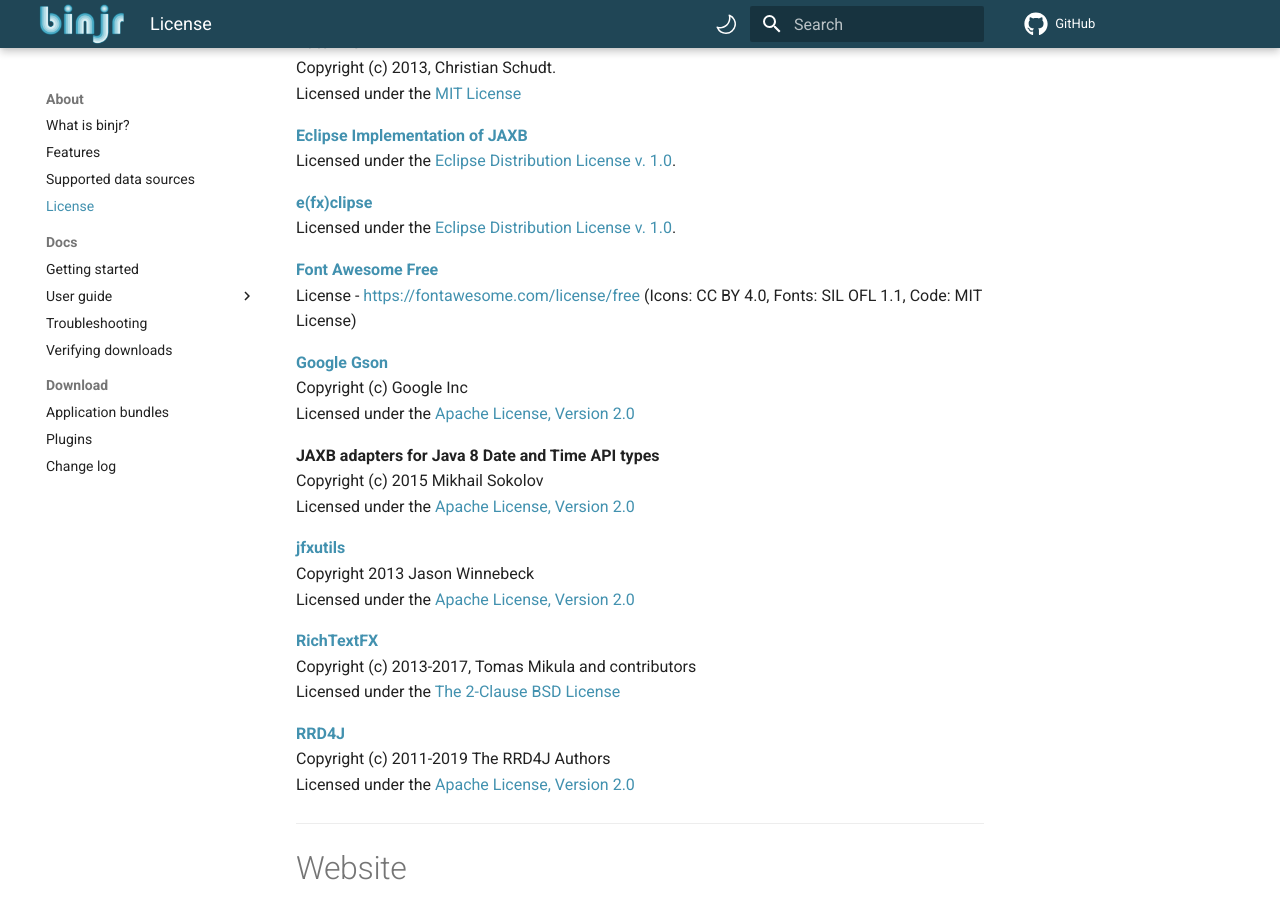
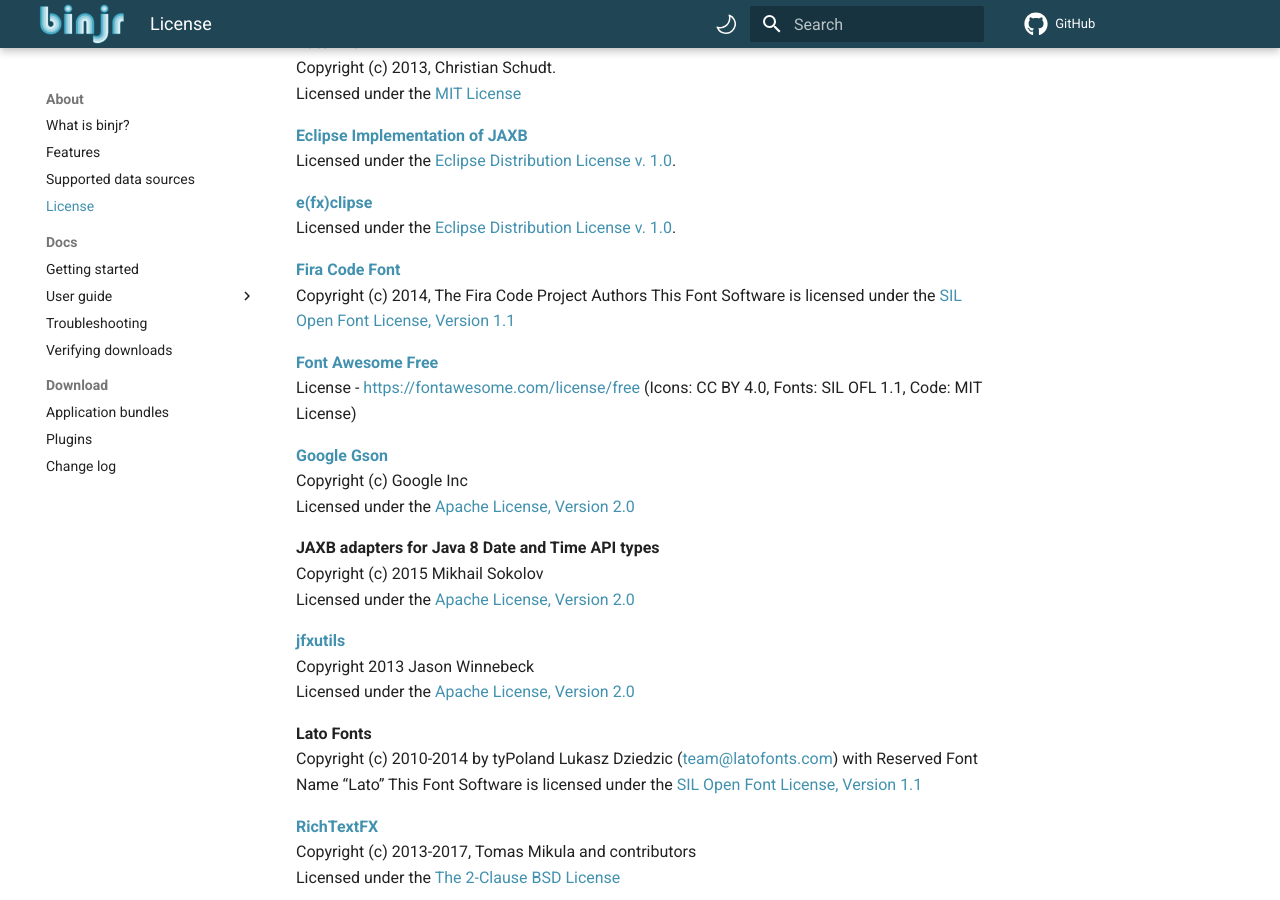
Before and after one commit to binjr/binjr.github.io, an MkDocs documentation site: the page built from docs/about/notice.md, in a window 1280 px wide and 900 px high, scrolled down 1118 px. Built offline with MkDocs 1.6.1 and Material for MkDocs 9.7.7, drawn with Linux system fonts in a browser that asks for light colours; comment, search, counter and statistics services are not loaded; some of the changed text lies outside the part shown.

Commit message:
Updated about/notice.md

```diff
--- a/docs/about/notice.md
+++ b/docs/about/notice.md
@@ -54,6 +54,10 @@
 [**e(fx)clipse**](https://www.eclipse.org/efxclipse/index.html)
 Licensed under the [Eclipse Distribution License v. 1.0](https://www.eclipse.org/org/documents/edl-v10.html).
 
+[**Fira Code Font**](https://github.com/tonsky/FiraCode)
+Copyright (c) 2014, The Fira Code Project Authors
+This Font Software is licensed under the [SIL Open Font License, Version 1.1](http://scripts.sil.org/OFL)
+
 [**Font Awesome Free**](https://fontawesome.com)
 License - https://fontawesome.com/license/free (Icons: CC BY 4.0, Fonts: SIL OFL 1.1, Code: MIT License)
 
@@ -68,6 +72,10 @@
 [**jfxutils**](https://github.com/gillius/jfxutils)
 Copyright 2013 Jason Winnebeck
 Licensed under the [Apache License, Version 2.0](http://www.apache.org/licenses/LICENSE-2.0)
+
+**Lato Fonts**
+Copyright (c) 2010-2014 by tyPoland Lukasz Dziedzic (team@latofonts.com) with Reserved Font Name "Lato"
+This Font Software is licensed under the [SIL Open Font License, Version 1.1](http://scripts.sil.org/OFL)
 
 [**RichTextFX**](https://github.com/FXMisc/RichTextFX)
 Copyright (c) 2013-2017, Tomas Mikula and contributors
```
Also changed, not shown: other parts of docs/about/notice.md (+1 -1 lines).
